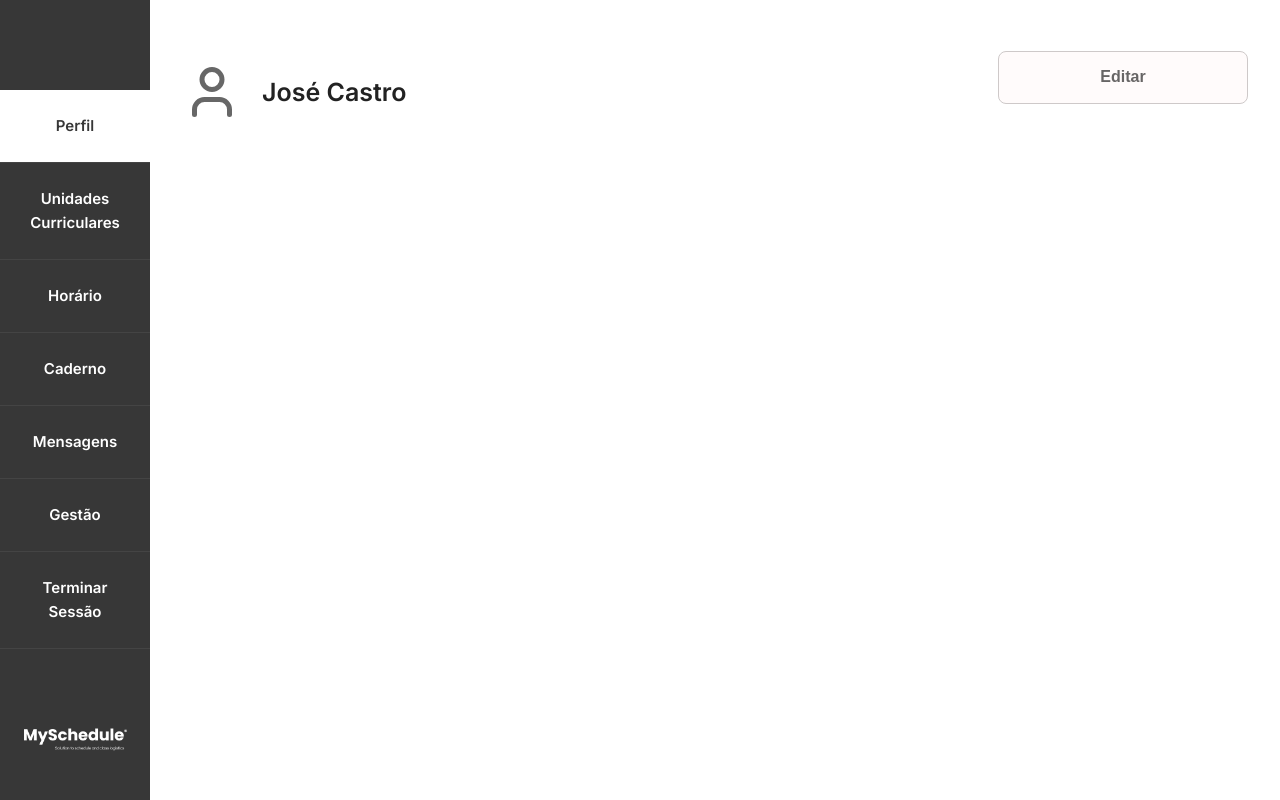
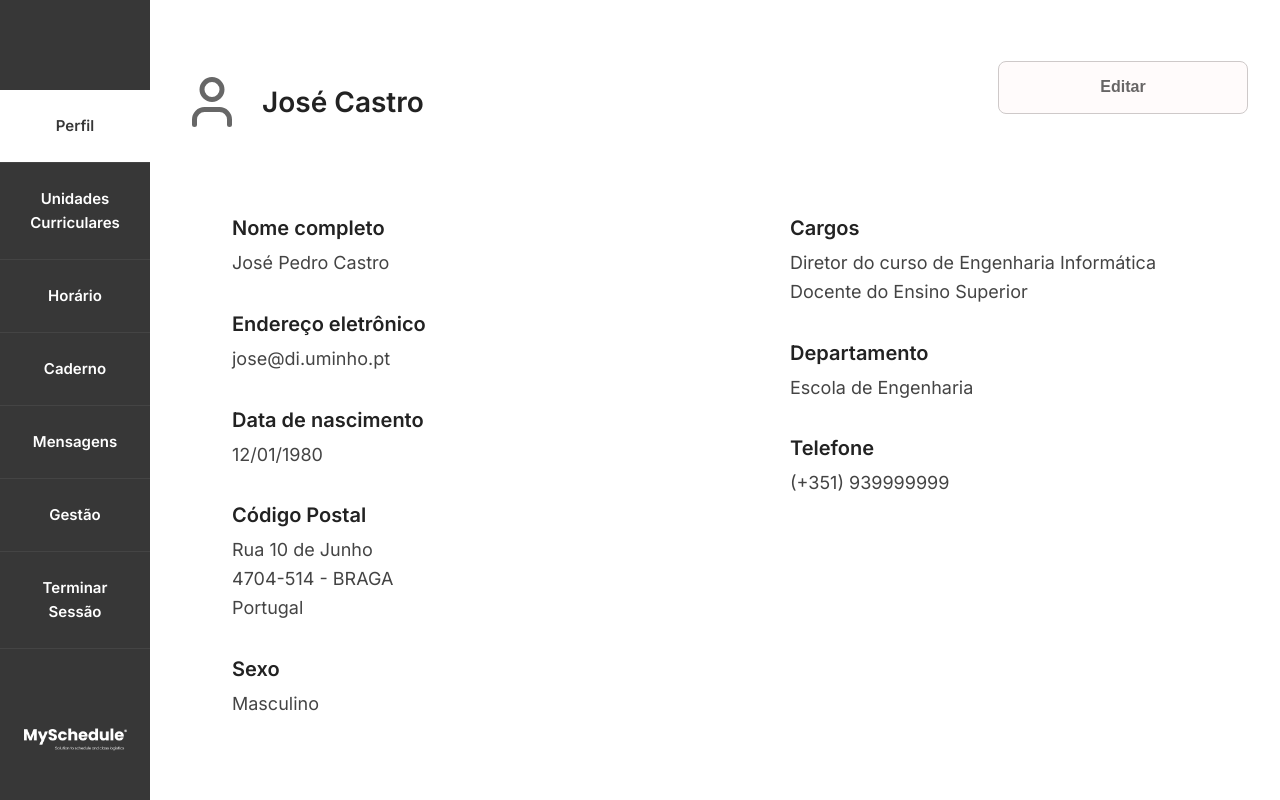
Before and after one commit to hhtomaswt11/IPM-24_25, a Vue app in the folder Fase2/MySchedule/: page /perfil in a window 1280 px wide. Built offline with nearby package versions, Linux system fonts and the light colour scheme; a web font is replaced by a local one.

Commit message:
Perfil feito

```diff
--- a/Fase2/MySchedule/src/App.vue
+++ b/Fase2/MySchedule/src/App.vue
@@ -31,7 +31,7 @@ html, body, #app {
 }
 
 .main-wrapper {
-  margin-left: 150px; /* 👈 Isto empurra o conteúdo para a direita da sidebar */
+  margin-left: 150px;
   width: calc(100% - 150px);
   height: 100vh;
   overflow-y: auto;
--- a/Fase2/MySchedule/src/views/Perfil.vue
+++ b/Fase2/MySchedule/src/views/Perfil.vue
@@ -11,7 +11,54 @@
 
       <!-- Conteúdo do perfil -->
       <div class="perfil-conteudo">
-        <!-- Aqui virá o conteúdo do perfil -->
+        <div class="perfil-colunas">
+          <!-- Coluna da esquerda -->
+          <div class="coluna">
+            <div class="campo">
+              <div class="label">Nome completo</div>
+              <div class="valor">José Pedro Castro</div>
+            </div>
+            <div class="campo">
+              <div class="label">Endereço eletrônico</div>
+              <div class="valor">jose@di.uminho.pt</div>
+            </div>
+            <div class="campo">
+              <div class="label">Data de nascimento</div>
+              <div class="valor">12/01/1980</div>
+            </div>
+            <div class="campo">
+              <div class="label">Código Postal</div>
+              <div class="valor">
+                Rua 10 de Junho<br />
+                4704-514 - BRAGA<br />
+                Portugal
+              </div>
+            </div>
+            <div class="campo">
+              <div class="label">Sexo</div>
+              <div class="valor">Masculino</div>
+            </div>
+          </div>
+
+          <!-- Coluna da direita -->
+          <div class="coluna">
+            <div class="campo">
+              <div class="label">Cargos</div>
+              <div class="valor">
+                Diretor do curso de Engenharia Informática<br />
+                Docente do Ensino Superior
+              </div>
+            </div>
+            <div class="campo">
+              <div class="label">Departamento</div>
+              <div class="valor">Escola de Engenharia</div>
+            </div>
+            <div class="campo">
+              <div class="label">Telefone</div>
+              <div class="valor">(+351) 939999999</div>
+            </div>
+          </div>
+        </div>
       </div>
     </div>
   </template>
@@ -30,6 +77,7 @@
 
   /* Top bar */
   .top-bar {
+    margin-top: 10px;
     display: flex;
     justify-content: space-between;
     align-items: center;
@@ -53,13 +101,43 @@
 
   /* Nome do utilizador */
   .nome-utilizador {
-    font-size: 25px;
+    font-size: 28px;
     font-weight: bold;
     color: #222;
   }
 
   /* Conteúdo do perfil */
   .perfil-conteudo {
+    margin-top:30px;
     padding: 20px 0;
+    margin-left: 50px; /* Aumenta espaço à esquerda */
+  }
+
+  /* Duas colunas */
+  .perfil-colunas {
+    display: flex;
+    justify-content: space-between;
+    gap: 100px;
+  }
+
+  /* Cada coluna */
+  .coluna {
+    flex: 1;
+    display: flex;
+    flex-direction: column;
+    gap: 30px;
+  }
+
+  /* Estilo dos campos */
+  .campo .label {
+    font-weight: bold;
+    color: #222;
+    font-size: 20px;
+    margin-bottom: 5px;
+  }
+
+  .campo .valor {
+    color: #444;
+    font-size: 18px;
   }
   </style>
```
